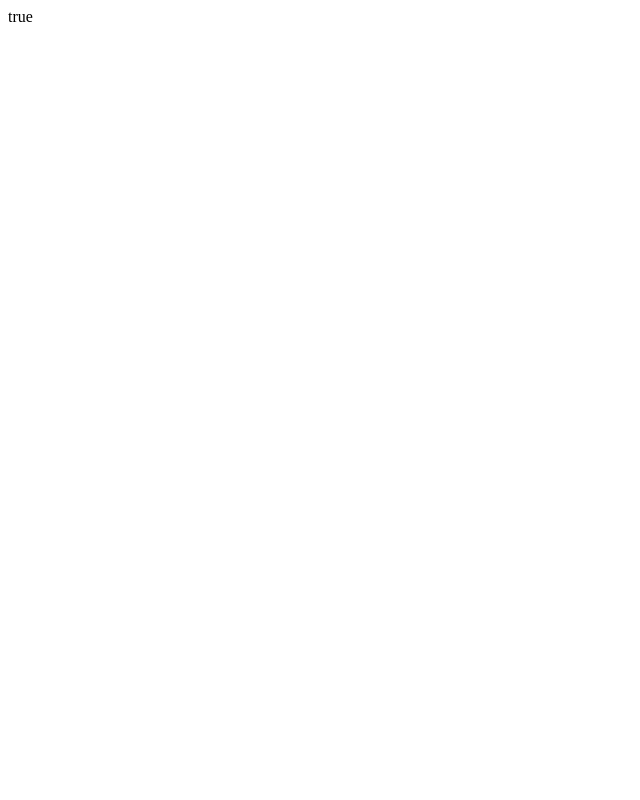
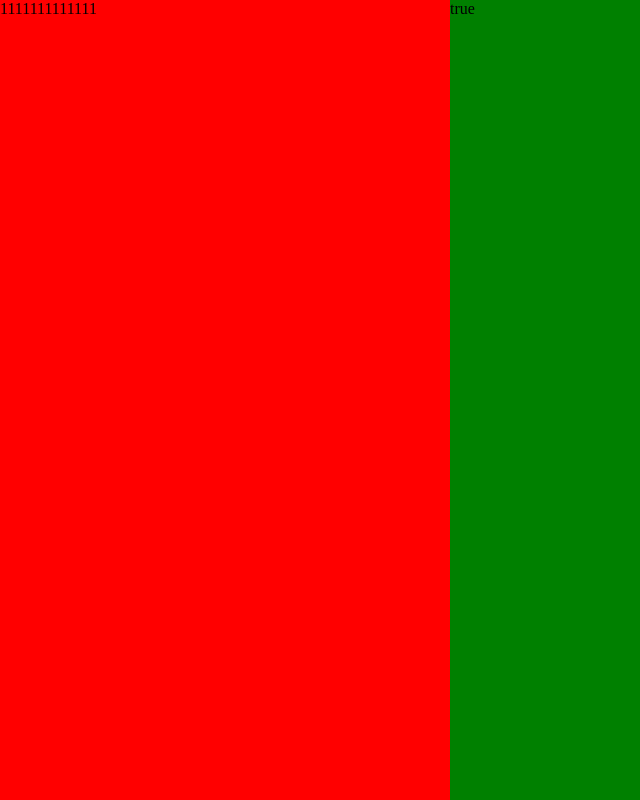
Before and after one commit to xxljunjun/xxl-starbucks, a Vue app: page /home in a window 1280 px wide. Shown: the top 800 px of the page, without its empty margins (0-640 px from the left). Built offline with nearby package versions, Linux system fonts and the light colour scheme.

Commit message:
实现左右栏布局

```diff
--- a/src/App.vue
+++ b/src/App.vue
@@ -1,15 +1,28 @@
 <template>
   <div id="app">
-    <router-view></router-view>
+    <LayOut/>
   </div>
 </template>
 
 <script>
+import LayOut from '@/pages/layout/index.vue'
 export default {
   name: 'App',
-  components: {},
+  components: {
+    LayOut
+  },
 }
 </script>
 
 <style lang="scss">
+*{
+  padding: 0;
+  margin: 0;
+}
+html,body{
+   height: 100%;
+}
+#app{
+   height: 100%;
+}
 </style>
--- a/src/pages/index.vue
+++ b/src/pages/index.vue
@@ -5,7 +5,16 @@
 </template>
 
 <script>
-export default {}
+export default {
+  data(){
+    return{
+
+    }
+  },
+  methods:{
+
+  }
+}
 </script>
 
 <style lang="scss" scoped>
--- /dev/null
+++ b/src/pages/layout/aside.vue
@@ -0,0 +1,23 @@
+<template>
+    <div class="aside_box">
+        1111111111111
+    </div>
+</template>
+
+<script>
+    export default {
+        data(){
+            return{
+
+            }
+        }
+    }
+</script>
+
+<style lang="scss" scoped>
+.aside_box{
+    color: #000;
+    width: 570px;
+    background: red;
+}
+</style>
--- /dev/null
+++ b/src/pages/layout/index.vue
@@ -0,0 +1,47 @@
+<template>
+    <div class="xxl_layout">
+        <div class="xxl_aside">
+             <Aside/>
+        </div>
+        <div class="xxl_main">
+            <router-view></router-view>
+        </div>
+    </div>
+</template>
+
+<script>
+import Aside from './aside.vue'
+    export default {
+        data(){
+            return{
+
+            }
+        },
+        components:{
+            Aside
+        },
+        methods:{
+
+        }
+    }
+</script>
+
+<style lang="scss" scoped>
+.xxl_layout{
+    color: #000;
+     height: 100%;
+    .xxl_aside{
+        position: fixed;
+        background: red;
+        width: 450px;
+        float: left;
+        height: 100%;
+        overflow: hidden;
+    }
+    .xxl_main{
+        background: green;
+        margin-left: 450px;
+         height: 1000px;
+    }
+}
+</style>
```
